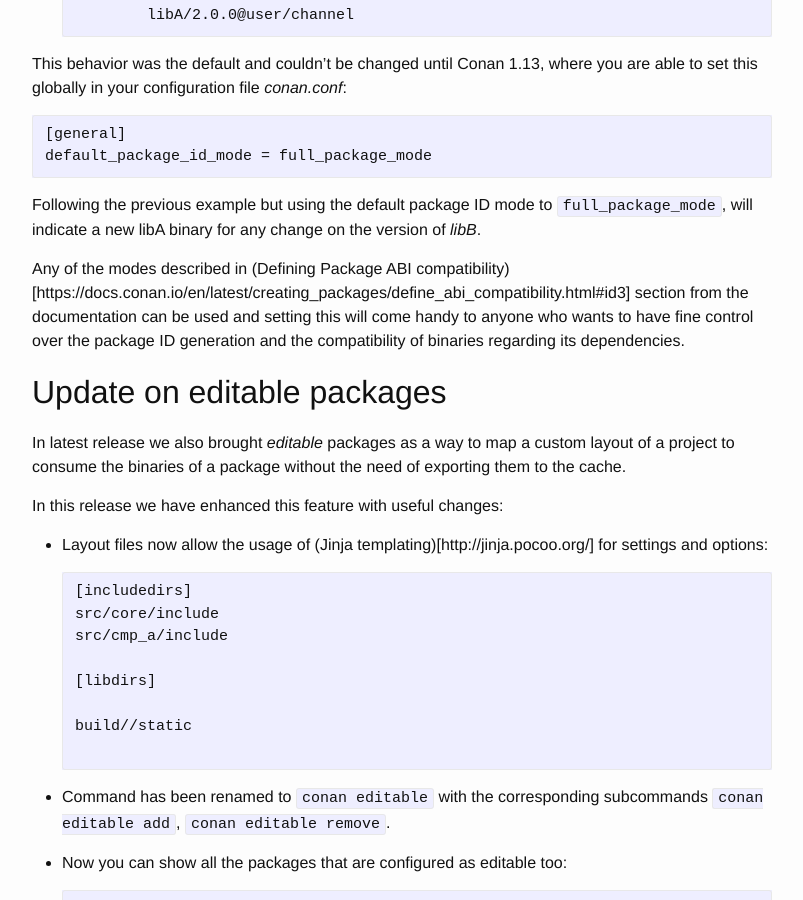
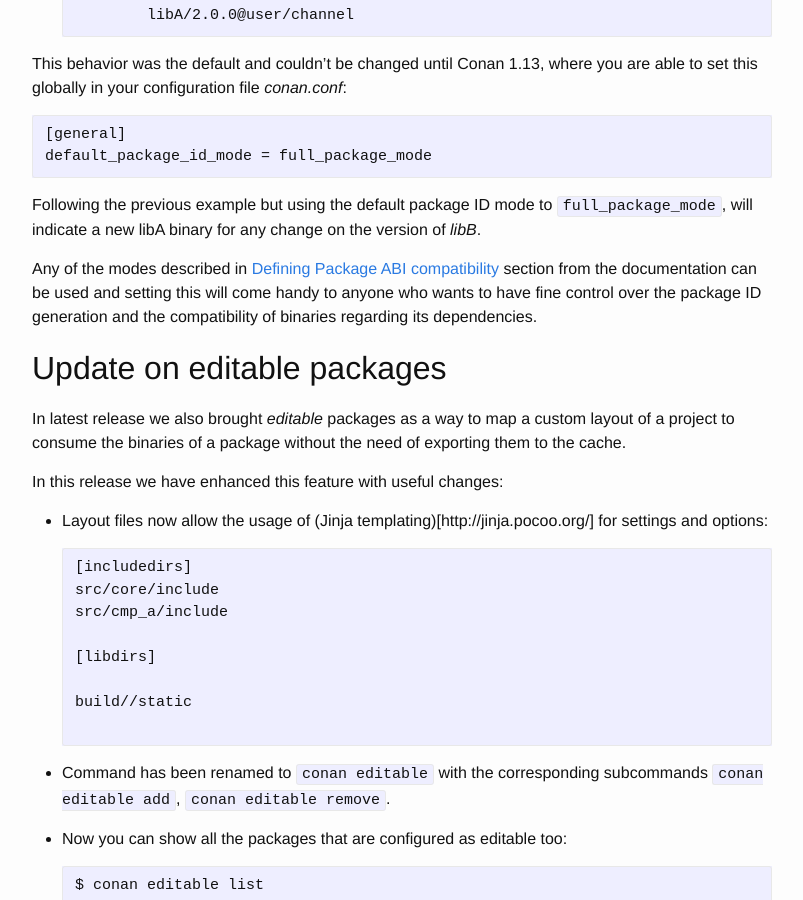
Before and after one commit to conan-io/conan-io.github.io, a Jekyll site: the page built from _posts/2019-03-11-New-conan-release-1-13.markdown, in a window 1280 px wide and 900 px high, scrolled down 4637 px. Shown: the whole window, without its empty margins (238-1041 px from the left). Built offline with Jekyll 4.4.1, drawn with Linux system fonts in a browser that asks for light colours; comment, search, counter and statistics services are not loaded.

Commit message:
documentation link
Co-Authored-By: danimtb <danimanzaneque@gmail.com>

```diff
--- a/_posts/2019-03-11-New-conan-release-1-13.markdown
+++ b/_posts/2019-03-11-New-conan-release-1-13.markdown
@@ -214,7 +214,7 @@ Following the previous example but using the default package ID mode to ``full_p
 change on the version of *libB*.
 
 Any of the modes described in
-(Defining Package ABI compatibility)[https://docs.conan.io/en/latest/creating_packages/define_abi_compatibility.html#id3] section from the
+[Defining Package ABI compatibility](https://docs.conan.io/en/latest/creating_packages/define_abi_compatibility.html#id3) section from the
 documentation can be used and setting this will come handy to anyone who wants to have fine control over the package ID generation and the
 compatibility of binaries regarding its dependencies.
 
```
